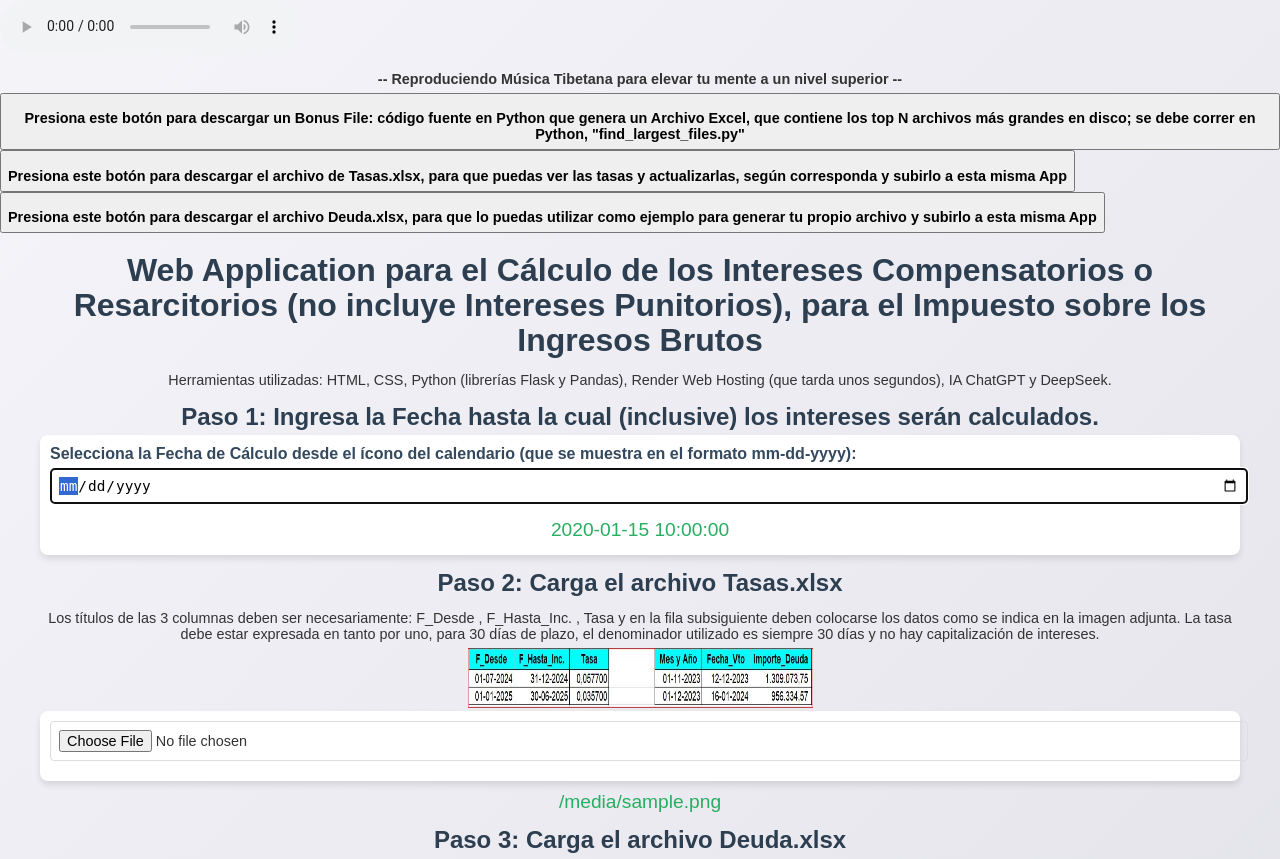
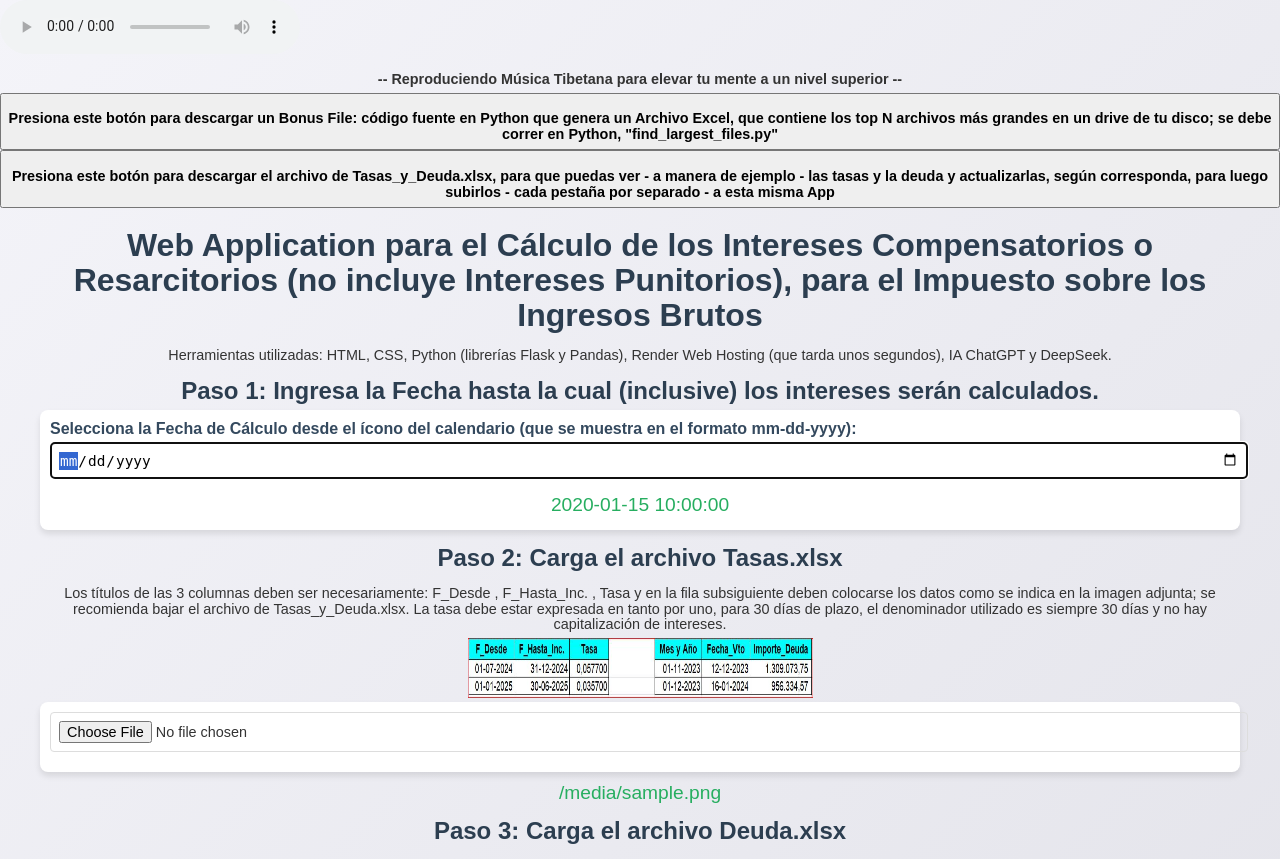
Before and after one commit to vnatale52/calculo_intereses, a Flask app: template templates/index.html in a window 1280 px wide. Shown: the top 859 px of the page. Run offline with Flask 3, Linux system fonts and the light colour scheme; the template is opened without the code that fills it: most values are stand-ins (such as "Sample title", 1, 10 or a date in 2020).

Commit message:
Add files via upload

```diff
--- a/templates/index.html
+++ b/templates/index.html
@@ -9,7 +9,6 @@
 </head>
 
 <body>
-
     <audio controls autoplay loop>
          <source src="{{ url_for('static', filename='Música_Tibetana.ogg') }}" type="audio/mpeg">
 		 Your browser does not support the audio element.
@@ -17,19 +16,14 @@
           <p> <b> --  Reproduciendo Música Tibetana para elevar tu mente a un nivel superior -- </b> </p>
 
     <button onclick="window.location.href='{{ url_for('download_file_bonus') }}'">
-    <p> <b> Presiona este botón para descargar un Bonus File: código fuente en Python que genera un Archivo Excel, que contiene los top N archivos más grandes en disco; se debe correr en Python, "find_largest_files.py" </b> </p>
+    <p> <b> Presiona este botón para descargar un Bonus File: código fuente en Python que genera un Archivo Excel, que contiene los top N archivos más grandes en un drive de tu disco; se debe correr en Python, "find_largest_files.py" </b> </p>
     </button>
 
     <button onclick="window.location.href='{{ url_for('download_file_tasas') }}'">
-    <p> <b> Presiona este botón para descargar el archivo de Tasas.xlsx, para que puedas ver las tasas y actualizarlas, según corresponda y subirlo a esta misma App </b> </p>
+    <p> <b> Presiona este botón para descargar el archivo de Tasas_y_Deuda.xlsx, para que puedas ver - a manera de ejemplo - las tasas y la deuda y actualizarlas, según corresponda, para luego subirlos - cada pestaña por separado - a esta misma App </b> </p>
     </button>
 
-    <button onclick="window.location.href='{{ url_for('download_file_deuda') }}'">
-    <p> <b>  Presiona este botón para descargar el archivo Deuda.xlsx, para que lo puedas utilizar como ejemplo para generar tu propio archivo y subirlo a esta misma App </b> </p>
-    </button>
-
-
-        <div class="container">
+    <div class="container">
         <h1>Web Application para el Cálculo de los Intereses Compensatorios o Resarcitorios (no incluye Intereses Punitorios), para el Impuesto sobre los Ingresos Brutos</h1>
         <p>Herramientas utilizadas: HTML, CSS, Python (librerías Flask y Pandas), Render Web Hosting (que tarda unos segundos), IA ChatGPT y DeepSeek.</p>
 
@@ -47,7 +41,7 @@
         <!-- Step 2: Upload Tasa File -->
         <div>
             <h2>Paso 2: Carga el archivo Tasas.xlsx</h2>
-            <p> Los títulos de las 3 columnas deben ser necesariamente:  F_Desde  ,  F_Hasta_Inc. ,  Tasa  y en la fila subsiguiente deben colocarse los datos como se indica en la imagen adjunta. La tasa debe estar expresada en tanto por uno, para 30 días de plazo, el denominador utilizado es siempre 30 días y no hay capitalización de intereses.</p>
+            <p> Los títulos de las 3 columnas deben ser necesariamente:  F_Desde , F_Hasta_Inc. ,  Tasa  y en la fila subsiguiente deben colocarse los datos como se indica en la imagen adjunta; se recomienda bajar el archivo de Tasas_y_Deuda.xlsx. La tasa debe estar expresada en tanto por uno, para 30 días de plazo, el denominador utilizado es siempre 30 días y no hay capitalización de intereses.</p>
 
             <center><img src="{{ 'static/estructura_archivos.JPG' }}" alt="Imagen estructura archivos" width="345" height="60"> </center>
 
```
